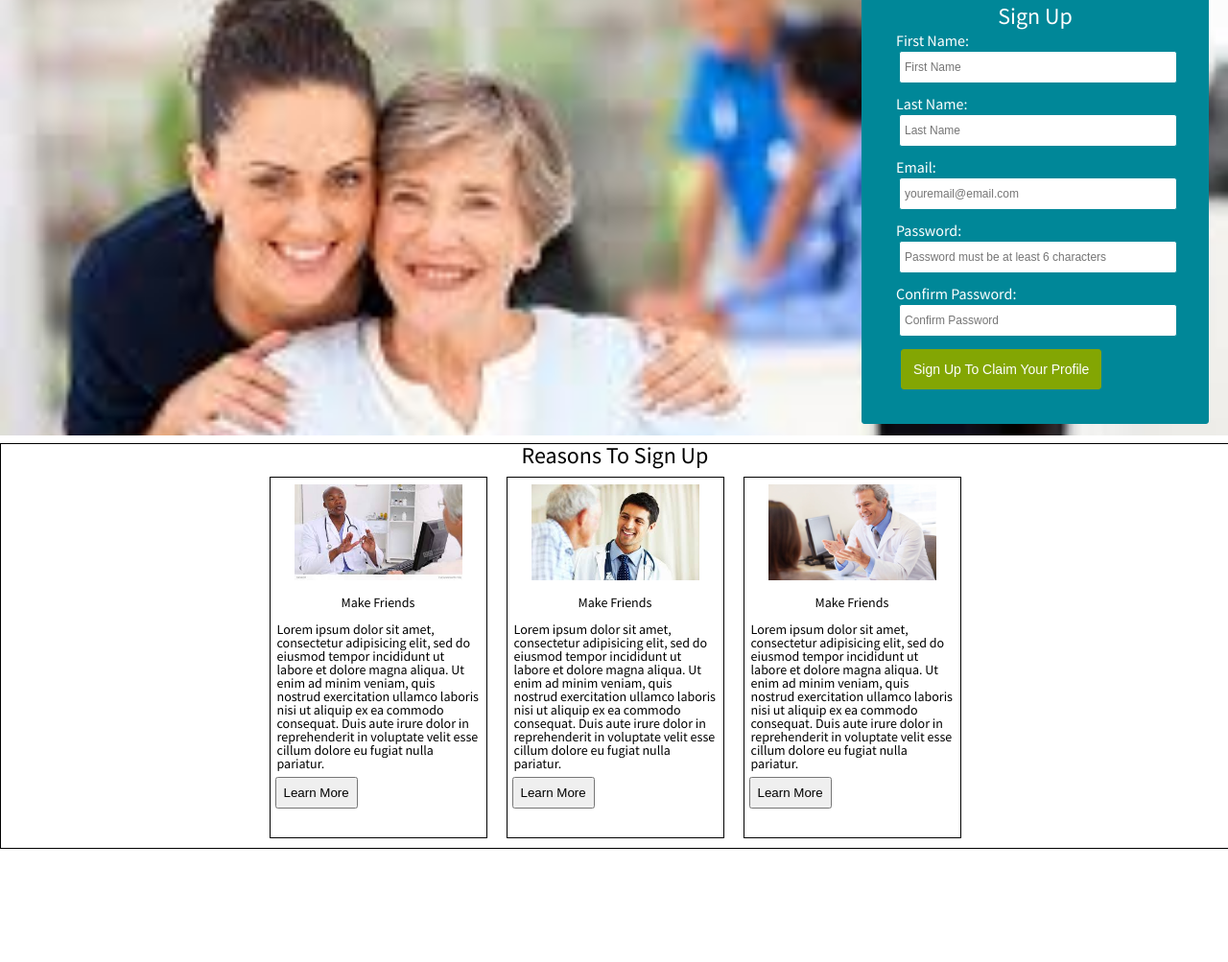
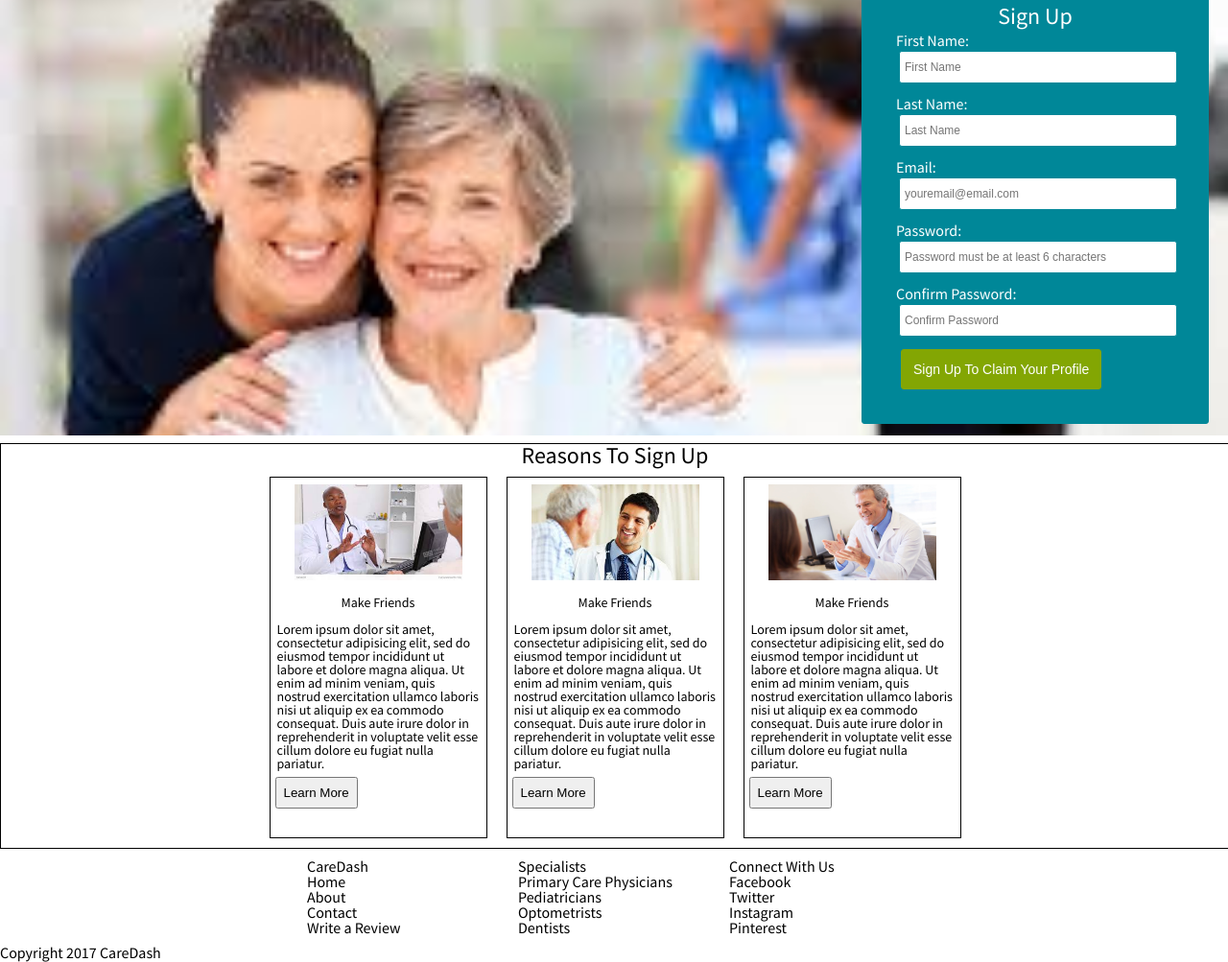
Before and after one commit to ptascio/CareDashChallenge, a plain HTML site: page index.html in a window 1280 px wide. Shown: the part 107-1110 px from the top of the page at 96% size. Before the commit the page ends 992 px from the top, so only its background shows below. Drawn offline with Linux system fonts and the light colour scheme.

Commit message:
Start building footer

```diff
--- a/css/main.css
+++ b/css/main.css
@@ -33,18 +33,6 @@ h2 {
   text-align: center;
   font-size: 24px;
   color: #000;
-}
-
-@media only screen and (max-width: 1000px) {
-    .articles {
-        display: none;
-    }
-}
-
-@media only screen and (max-width: 750px) {
-  .other-nav-els {
-    display: none;
-  }
 }
 
 .doctor-rating-dropdown {
@@ -193,3 +181,36 @@ input:focus {
 .display-errors {
   display: block;
 }
+
+footer {
+  display:flex;
+  flex-direction: row;
+  flex-wrap: wrap;
+  justify-content: center;
+  align-content: flex-start;
+  align-items: flex-start;
+}
+
+.footer-container {
+  width: 200px;
+  margin: 10px;
+}
+
+@media only screen and (max-width: 1000px) {
+    .articles {
+        display: none;
+    }
+}
+
+@media only screen and (max-width: 750px) {
+  .other-nav-els  {
+    display: none;
+  }
+}
+
+@media only screen and (max-width: 600px) {
+  .bottom-container,
+  .bottom-info {
+    display: none;
+  }
+}
--- a/index.html
+++ b/index.html
@@ -104,5 +104,36 @@
         <button type="button" name="button">Learn More</button>
       </div>
     </section>
+    <footer>
+      <div class="footer-container">
+        <ul>
+          <li>CareDash</li>
+          <li>Home</li>
+          <li>About</li>
+          <li>Contact</li>
+          <li>Write a Review</li>
+        </ul>
+      </div>
+
+      <div class="footer-container">
+        <ul>
+          <li>Specialists</li>
+          <li>Primary Care Physicians</li>
+          <li>Pediatricians</li>
+          <li>Optometrists</li>
+          <li>Dentists</li>
+        </ul>
+      </div>
+      <div class="footer-container">
+        <ul>
+          <li>Connect With Us</li>
+          <li>Facebook</li>
+          <li>Twitter</li>
+          <li>Instagram</li>
+          <li>Pinterest</li>
+        </ul>
+      </div>
+    </footer>
+    <span>Copyright 2017 CareDash</span>
   </body>
 </html>
```
